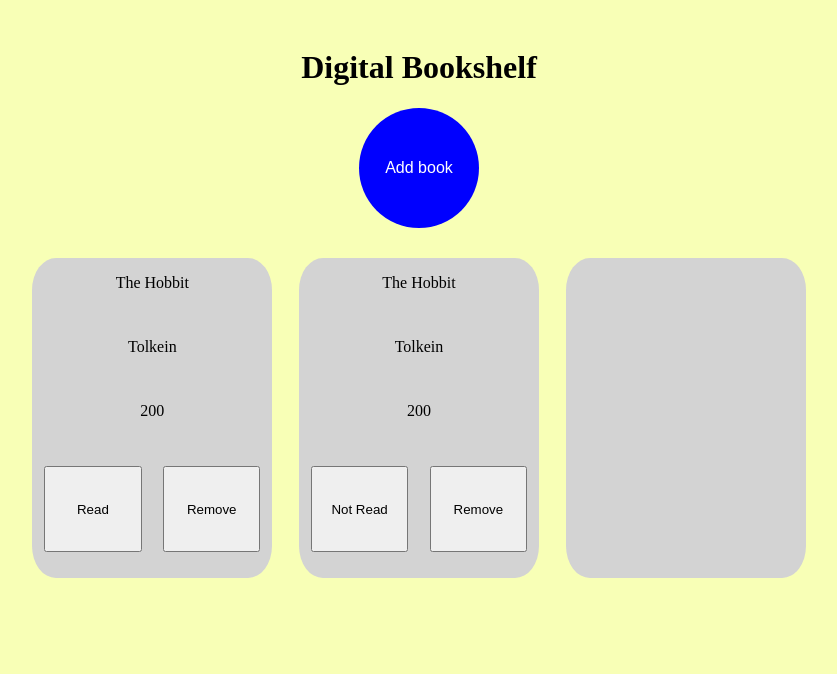
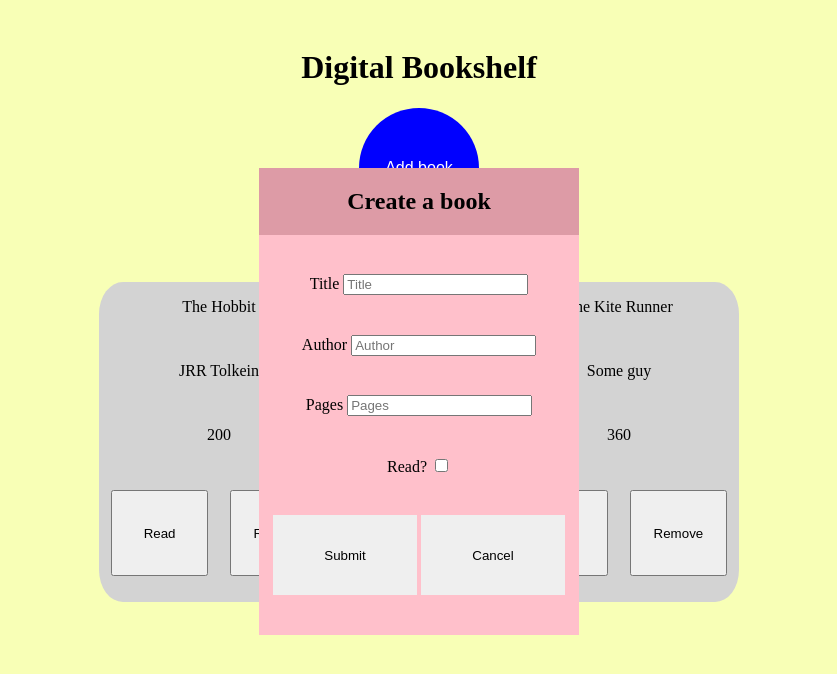
Before and after one commit to Zadag/Digital-Bookshelf, a plain HTML site: page index.html in a window 1280 px wide. Both pictures are taken after a click on the button "Add book". Shown: the whole page, without its empty margins (221-1058 px from the left). Drawn offline with Linux system fonts and the light colour scheme.

Commit message:
New book button creates new books

```diff
--- a/index.html
+++ b/index.html
@@ -10,37 +10,35 @@
     <button id="add-book">
         Add book
     </button>
-    <div class="bookshelf-container">
-        <div class="book">
-            <div class="info">
-               The Hobbit
+    <div id="modal-container">
+        <div class="modal-header">
+            <h2>Create a book</h2>
+        </div>
+        <div class="modal-content">
+            <div class="modal-box">
+                <label for="book-title">Title</label>
+                <input type="text" id="book-title" placeholder="Title" tabindex="1"/>
             </div>
-            <div class="info">
-                Tolkein
+            <div class="modal-box">
+                <label for="book-author">Author</label>
+                <input type="text" id="book-author" placeholder="Author" tabindex="2"/>
             </div>
-            <div class="info">
-                200
+            <div class="modal-box">
+                <label for="book-pages">Pages</label>
+                <input type="text" id="book-pages" placeholder="Pages" tabindex="3"/>
             </div>
-            <div class="book-buttons">
-                <button class="is-read">Read</button>
-                <button class="delete">Remove</button>
+            <div class="modal-box">
+                <label for="book-read">Read?</label>
+                <input type="checkbox" id="book-read"/>
+            </div>
+            <div class="modal-box">
+                <button class="submit-buttons" id="submit">Submit</button>
+                <button class="submit-buttons" id="cancel">Cancel</button>
             </div>
         </div>
-        <div class="book">
-            <div class="info">
-               The Hobbit
-            </div>
-            <div class="info">
-                Tolkein
-            </div>
-            <div class="info">
-                200
-            </div>
-            <div class="book-buttons">
-                <button class="is-read">Not Read</button>
-                <button class="delete">Remove</button>
-            </div>
-        </div>
+    </div>
+    <div class="bookshelf-container">
+
     </div>
 </div>
 <script src="main.js"></script>
--- a/main.js
+++ b/main.js
@@ -1,17 +1,16 @@
 const shelfContainer = document.querySelector('.bookshelf-container');
 const newBookButton = document.querySelector('#add-book')
 const bookshelfContainer = document.querySelector('.bookshelf-container');
-const cardDiv = document.createElement('div');
-const readButton = document.createElement('button');
-const infoDiv = document.createElement('div');
-const cardButtonsDiv = document.createElement('div');
-cardDiv.classList.add('book');
-infoDiv.classList.add('info')
-cardButtonsDiv.classList.add('book-buttons');
-
+const submitButton = document.querySelector('#submit');
+const cancelButton = document.querySelector('#cancel');
+const modalContainer = document.getElementById('modal-container');
+const modalTitle = document.querySelector('#book-title');
+const modalAuthor = document.querySelector('#book-author');
+const modalPages = document.querySelector('#book-pages');
+const modalIsRead = document.querySelector('#book-read');
+const allBooks = document.getElementsByClassName('book');
 
 let theCollection = [];
-
 
 function Book(title, author, pages, isRead){
     this.title = title;
@@ -21,21 +20,86 @@ function Book(title, author, pages, isRead){
 
 }
 
+function resetModal(){
+    modalContainer.style.display = 'none';
+    modalTitle.value = "";
+    modalAuthor.value = "";
+    modalPages.value = "";
+    modalIsRead.checked = false;
+}
+
 const theHobbit = new Book("The Hobbit", "JRR Tolkein", "200", true);
 const theKiteRunner = new Book("The Kite Runner", "Some guy", "360", true);
 
 theCollection.push(theHobbit);
 theCollection.push(theKiteRunner);
-console.log(theCollection);
 
 function addBookToLibrary(){
     theCollection.forEach(book => {
+        const cardDiv = document.createElement('div');
+		const titleDiv = document.createElement('div');
+		const authorDiv = document.createElement('div');
+		const pagesDiv = document.createElement('div');
+        const bookButtonsDiv = document.createElement('div');
+        const readButton = document.createElement('button');
+        const removeButton = document.createElement('button');
+        const cardButtonsDiv = document.createElement('div');
+        cardDiv.classList.add('book');
+		titleDiv.classList.add('info');
+		titleDiv.setAttribute('id', 'title');
+		authorDiv.classList.add('info');
+		authorDiv.setAttribute('id', 'author');
+		pagesDiv.classList.add('info');
+		pagesDiv.setAttribute('id', 'pages');
+		titleDiv.classList.add('info');
+		titleDiv.setAttribute('id', 'title');
+		cardButtonsDiv.classList.add('book-buttons');
+		readButton.setAttribute('id', 'is-read');
+		removeButton.setAttribute('id', 'delete');
         bookshelfContainer.appendChild(cardDiv);
+        cardDiv.appendChild(titleDiv);
+        cardDiv.appendChild(authorDiv);
+        cardDiv.appendChild(pagesDiv);
+        cardDiv.appendChild(cardButtonsDiv);
+        cardButtonsDiv.appendChild(readButton);
+		cardButtonsDiv.appendChild(removeButton);
+        titleDiv.innerHTML = book.title;
+        authorDiv.innerHTML = book.author;
+        pagesDiv.innerHTML = book.pages;
 
+        if(book.isRead === true) {
+        	readButton.innerHTML = "Read";
+        }else readButton.innerHTML = "Not Read";
+        removeButton.innerHTML = "Remove";
     });
 }
 addBookToLibrary();
 
 newBookButton.addEventListener('click', () => {
+    modalContainer.style.display = "inline-block";
+})
 
+cancelButton.addEventListener('click', () => {
+    resetModal();
 })
+
+submitButton.addEventListener('click', () =>{
+    console.log(typeof parseInt(modalPages.value))
+    if(modalTitle.value === ''|| modalAuthor.value === '' || modalPages.value === '' || typeof parseInt(modalPages.value) !== 'number'){
+        resetModal();
+        return
+    }
+
+    let readOrNot = '';
+    if (modalIsRead.checked === true){
+        readOrNot = 'Read';
+    }else readOrNot = 'Not read';
+
+    theCollection.push(new Book(modalTitle.value, modalAuthor.value, modalPages.value, readOrNot));
+    Array.from(allBooks).forEach(book => {
+        book.remove();
+    });
+    addBookToLibrary();
+    resetModal();
+    console.log(theCollection)
+})
--- a/stylesheet.css
+++ b/stylesheet.css
@@ -17,6 +17,7 @@ body {
 }
 .bookshelf-container {
     display: flex;
+    flex-wrap: wrap;
     justify-content: space-around;
     flex-direction: row;
     margin-top: 30px;
@@ -31,6 +32,7 @@ body {
     width: 30vh;
     border-radius: 10%;
     background-color: lightgray;
+    margin-top: 3vh;
 }
 #add-book {
     color: white;
@@ -51,13 +53,48 @@ body {
     height: 30%;
     width: 90%;
 }
-.is-read {
+#is-read {
     text-align: center;
     height: 90%;
     width: 45%;
 }
-.delete {
+#delete {
     text-align: center;
     height: 90%;
     width: 45%;
 }
+.modal-header {
+    display: flex;
+
+}
+.modal-content {
+    display: flex;
+    flex-direction: column;
+    justify-content: space-evenly;
+    align-items: center;
+    height: 50vh;
+    width: 40vh;
+    background-color: pink;
+    position: fixed;
+    overflow: auto;
+}
+.modal-header {
+    width: 40vh;
+    justify-content: center;
+    background-color: rgb(221, 155, 166)
+}
+.submit-buttons {
+    height: 10vh;
+    width: 18vh;
+    border: none;
+}
+#modal-container{
+    margin-top: 20vh;
+    display: none;
+    flex-direction: column;
+    justify-content: space-evenly;
+    align-items: center;
+    background-color: pink;
+    position: fixed;
+    overflow: auto;
+}
```
